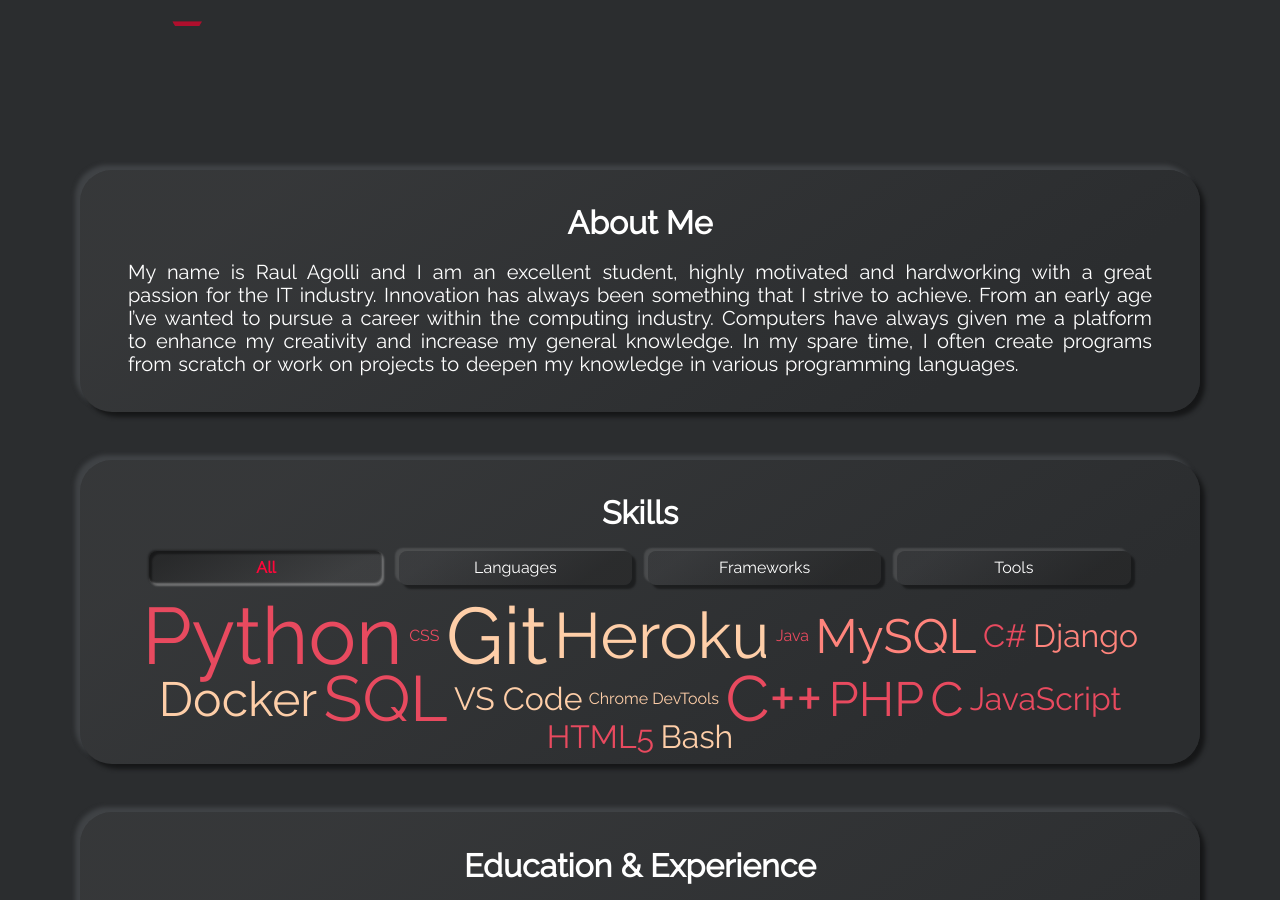
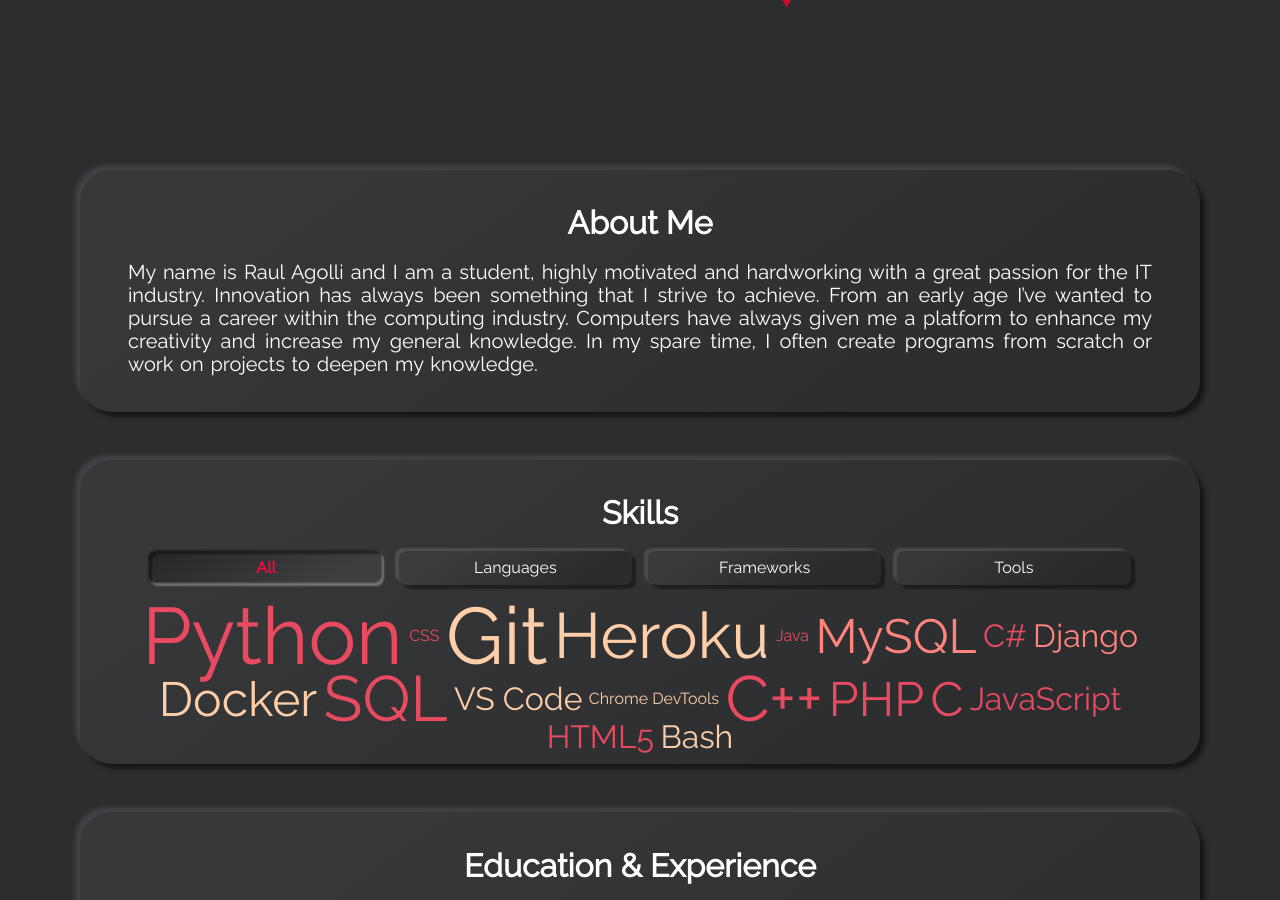
Before and after one commit to incredible28/portfolio, a Jekyll site: the page built from index.html, in a window 1280 px wide and 900 px high, scrolled down 890 px. Built offline with Jekyll 4.4.1, drawn with Linux system fonts in a browser that asks for light colours; part of the change alters nothing that is shown.

```diff
--- a/_config.yml
+++ b/_config.yml
@@ -35,11 +35,11 @@ show_aboutme_card: true
 about_me_title: About Me
 # about_me_description: This will be displayed under the title.
 about_me_description: >
-  My name is Raul Agolli and I am an excellent student, highly motivated and hardworking with a great passion for the IT
+  My name is Raul Agolli and I am a student, highly motivated and hardworking with a great passion for the IT
   industry. Innovation has always been something that I strive to achieve. From an early age
   I’ve wanted to pursue a career within the computing industry. Computers have always
   given me a platform to enhance my creativity and increase my general knowledge. In my
-  spare time, I often create programs from scratch or work on projects to deepen my knowledge in various programming languages.
+  spare time, I often create programs from scratch or work on projects to deepen my knowledge.
 # SKILLS SECTION
 # show_skills_card:
 # > setting this to true, will display the Skills section
--- a/assets/particles.json
+++ b/assets/particles.json
@@ -23,9 +23,9 @@
     },
     "opacity": {
       "value": 0.7,
-      "random": true,
+      "random": false,
       "anim": {
-        "enable": true,
+        "enable": false,
         "speed": 1,
         "opacity_min": 0.3,
         "sync": false
@@ -37,7 +37,7 @@
       "anim": {
         "enable": true,
         "speed": 4,
-        "size_min": 1,
+        "size_min": 5,
         "sync": false
       }
     },
@@ -53,7 +53,7 @@
       "out_mode": "out",
       "bounce": true,
       "attract": {
-        "enable": true,
+        "enable": false,
         "rotateX": 1200,
         "rotateY": 600
       }
```
